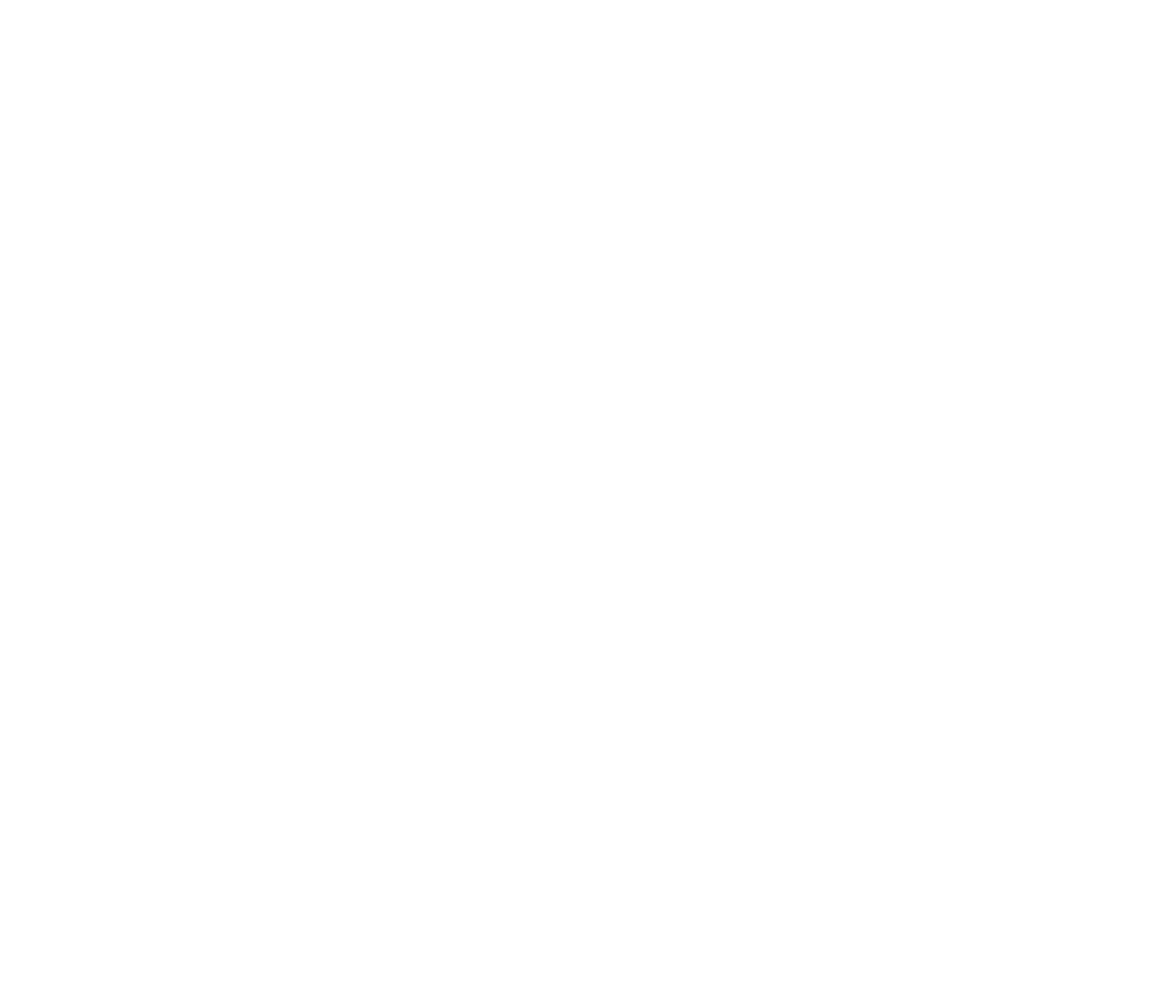
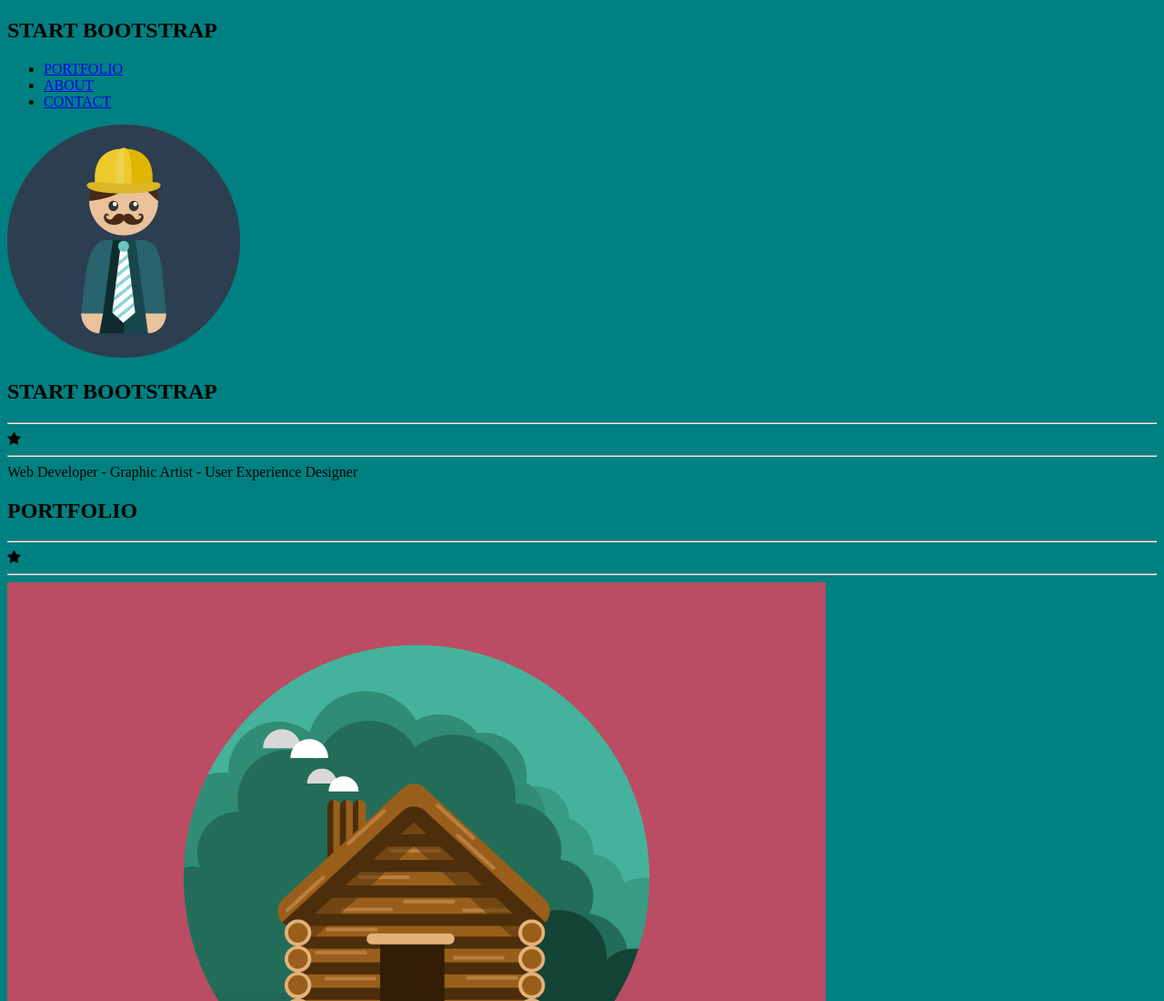
Before and after one commit to Nad138/Freelancer, a plain HTML site: page index.html in a window 1280 px wide. Shown: the top 1100 px of the page at 91% size. Before the commit the page ends 800 px from the top, so only its background shows below. Drawn offline with Linux system fonts and the light colour scheme.

Commit message:
avanzando con maquetasción y uso de grid

```diff
--- a/css/main.css
+++ b/css/main.css
@@ -1,3 +1,3 @@
-/*
- * Estilos de tu proyecto
- */
+body{
+  background-color: teal;
+}
--- a/index.html
+++ b/index.html
@@ -3,13 +3,68 @@
 		<head>
 			<meta charset="UTF-8">
 			<title>Freelancer</title>
-	<!-- Enlaza aquí tu CSS común y de tu proyecto -->
+			<link rel="stylesheet" href="https://cdnjs.cloudflare.com/ajax/libs/font-awesome/4.7.0/css/font-awesome.min.css">
+			<link rel="stylesheet" href="css/common.css">
+			<link rel="stylesheet" href="css/main.css">
 
 		</head>
 		<body>
-	<!-- Escribe tu código aquí -->
+				<header>
+						<nav>
+								<div class="idem-freelancer">
+									<h1>START BOOTSTRAP</h1>
+								</div>
+								<div class="menu-freelance">
+										<ul>
+											<li><a href="#portafolio">PORTFOLIO</a></li>
+											<li><a href="#nosotros">ABOUT</a></li>
+											<li><a href="#contacto">CONTACT</a></li>
+										</ul>
+								</div>
+						</nav>
+				</header>
+				<section class="inicio">
+						<div class="container-inicio">
 
-	<!-- Enlaza aquí tu archivo JS -->
+									<img src="assets/images/profile.png" alt="">
 
+								<h1>START BOOTSTRAP</h1>
+								<span>
+										<hr>
+										<i class="fa fa-star" aria-hidden="true"></i>
+										<hr>
+								</span>
+								<span>Web Developer - Graphic Artist - User Experience Designer</span>
+						</div>
+				</section>
+				<section class="portafolio">
+						<h1>PORTFOLIO</h1>
+						<span>
+								<hr>
+								<i class="fa fa-star" aria-hidden="true"></i>
+								<hr>
+						</span>
+						<div class="container-image portafolio">
+								<div class="image-portafolio">
+									<img src="assets/images/portfolio/cabin.png" alt="">
+								</div>
+								<div class="image-portafolio">
+									<img src="assets/images/portfolio/cake.png" alt="">
+								</div>
+								<div class="image-portafolio">
+									<img src="assets/images/portfolio/circus.png" alt="">
+								</div>
+								<div class="image-portafolio">
+									<img src="assets/images/portfolio/game.png" alt="">
+								</div>
+								<div class="image-portafolio">
+									<img src="assets/images/portfolio/safe.png" alt="">
+								</div>
+								<div class="image-portafolio">
+									<img src="assets/images/portfolio/submarine.png" alt="">
+								</div>
+						</div>
+				</section>
+				<script src="js/app.js" charset="utf-8"></script>
 		</body>
 </html>
```
Lines whose indentation alone changed are shown as unchanged.
